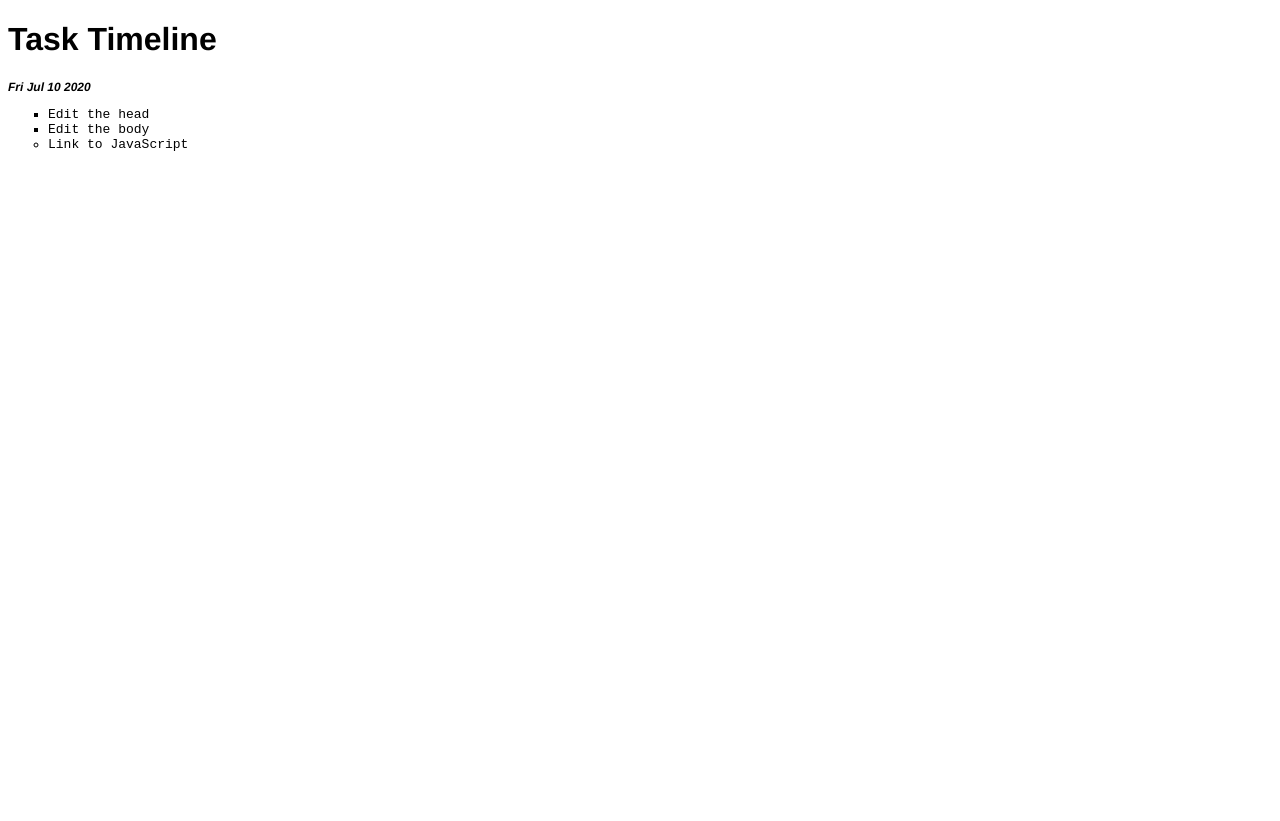
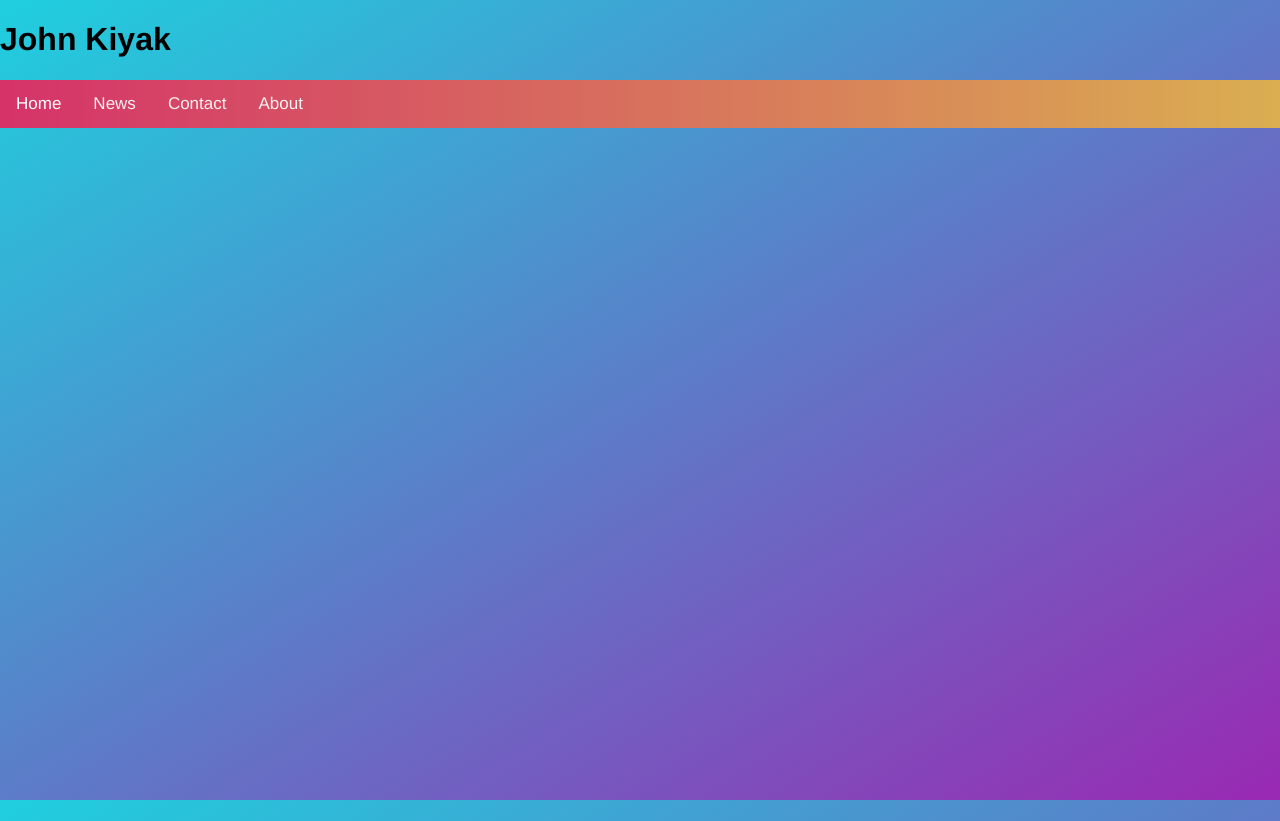
Before and after one commit to jkiyak/SimpleWebsite, a plain HTML site: page index.html in a window 1280 px wide. Before the commit the page ends 800 px from the top, so only its background shows below. Drawn offline with Linux system fonts and the light colour scheme.

Commit message:
started the rough draft and added some cool colors and nav bar lmao

```diff
--- a/index.html
+++ b/index.html
@@ -6,13 +6,15 @@
     <link rel="stylesheet" href="main.css">
 </head>
 <body>
-    <h1>Task Timeline</h1>
-    <p id="date"></p>
-    <ul>
-      <li class="list">Edit the head</li>
-      <li class="list">Edit the body</li>
-      <li>Link to JavaScript</li>
-    </ul>
+    <h1>John Kiyak</h1>
+    <div class="topnav">
+      <!-- a tag means hyperlink -->
+      <!-- href means the url of the hyperlinked page -->
+      <a class="active" href="#home">Home</a>
+      <a href="#news">News</a>
+      <a href="#contact">Contact</a>
+      <a href="#about">About</a>
+    </div>
   </body>
   <script src="app.js"></script>
 </html>
--- a/main.css
+++ b/main.css
@@ -1,5 +1,17 @@
+html {
+  height: 100%;
+}
+
 body {
+    height: 100%;
+    margin: 0;
     font-family: helvetica;
+    background: #1FCFDE;
+    background: -webkit-linear-gradient(top left, #1FCFDE, #9929B2);
+    background: -moz-linear-gradient(top left, #1FCFDE, #9929B2);
+    background: linear-gradient(to bottom right, #1FCFDE, #9929B2);
+    background-repeat: no-repeat;
+    background-attachment: fixed;
   }
 
   ul {
@@ -14,8 +26,28 @@ li {
   list-style: square;
 }
 
-#date {
-  font-size: 12px;
-  font-style: italic;
-  font-weight: bold;
+.topnav {
+  background: linear-gradient(90deg, #d53369 0%, #daae51 100%);
+  overflow: hidden;
 }
+
+/* Style the links inside the navigation bar */
+.topnav a {
+  float: left;
+  color: #f2f2f2;
+  text-align: center;
+  padding: 14px 16px;
+  text-decoration: none;
+  font-size: 17px;
+}
+
+/* Change the color of links on hover */
+.topnav a:hover {
+  background-color: #ddd;
+  color: black;
+}
+
+/* Add a color to the active/current link */
+.topnav a.active {
+  color: white;
+}
```
